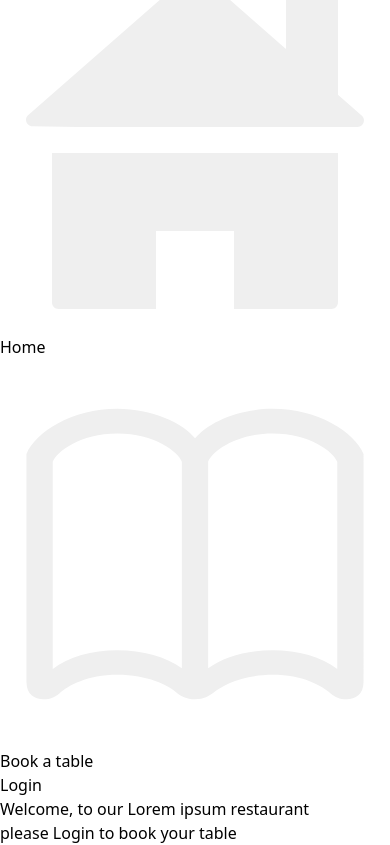
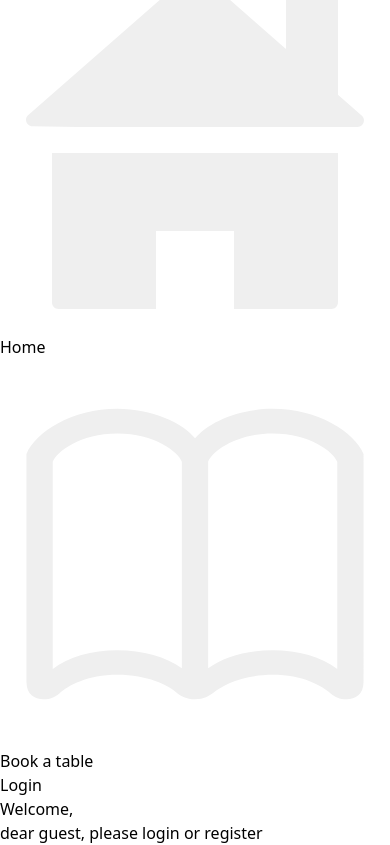
Before and after one commit to andelojakolis/mern-tablebooking, a React (Vite) app in the folder client/: page / in a window 390 px wide. Shown: the part 2419-3264 px from the top of the page. Built offline with nearby package versions, Linux system fonts and the light colour scheme.

Commit message:
Homepage WIP: styled divisions for small screen and lg

```diff
--- a/client/src/pages/Home.tsx
+++ b/client/src/pages/Home.tsx
@@ -1,8 +1,17 @@
 const Home = () => {
+
+  const token = localStorage.getItem("accessToken");
+
   return (
-    <div className="mt-32">
-      <h1 className="font-epilogue text-[#5cbdb9] text-[40px] text-center">Welcome, to our Lorem ipsum restaurant</h1>
-      <p className="font-epilogue text-[20px] text-center">please Login to book your table</p>
+    <div className="flex md:flex-row flex-col font-epilogue mx-3 w-[80vw] h-[80vh]">
+      <div className="md:w-[40%] w-[100%] h-[100%] bg-[white] m-2 rounded-lg border border-solid border-[#5cbdb9]">
+        <h1 className="font-epilogue font-bold text-[#5cbdb9] md:text-[40px] text-[20px] text-center m-2">Welcome,</h1>
+        <p className="font-epilogue md:text-[20px] text-[14px] text-center m-2">{token ? 'to our restaurant dear (user.name), you can book your table or leave a review' : 'dear guest, please login or register'}</p>
+      </div>
+
+      <div className="md:w-[60%] w-[100%] h-[100%] bg-[white] m-2 rounded-lg border border-solid border-[#5cbdb9]">
+
+      </div>
     </div>
   )
 }
```
